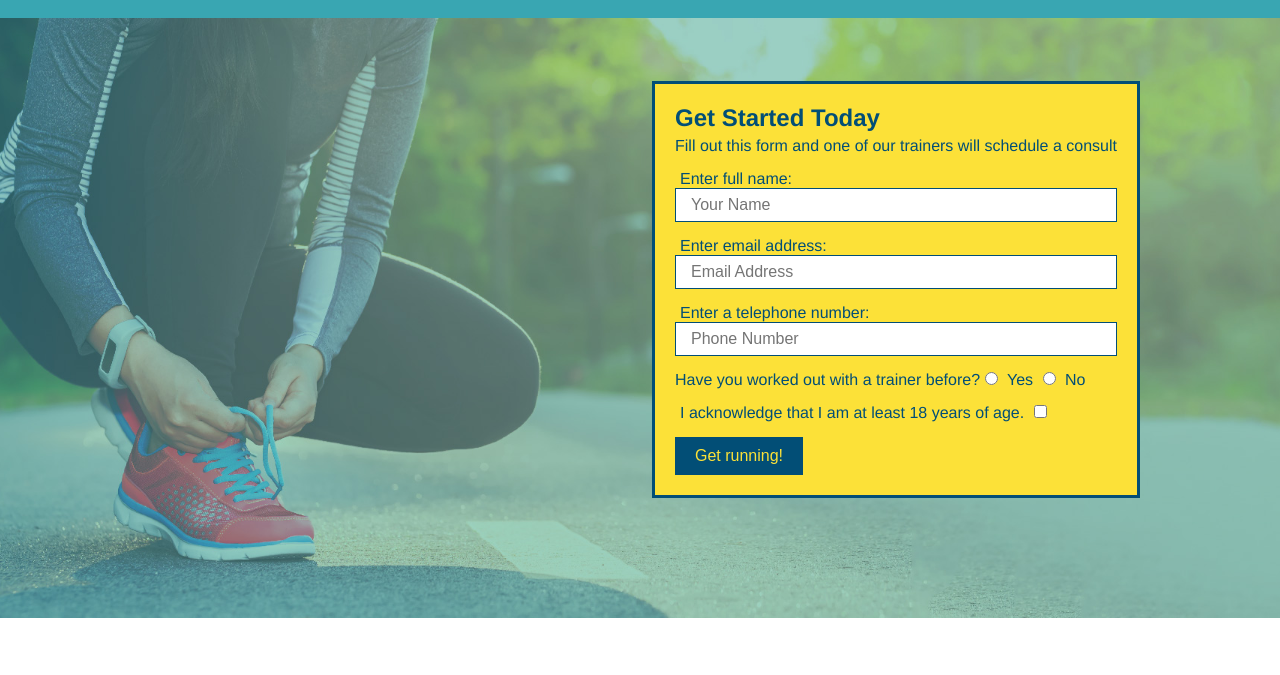
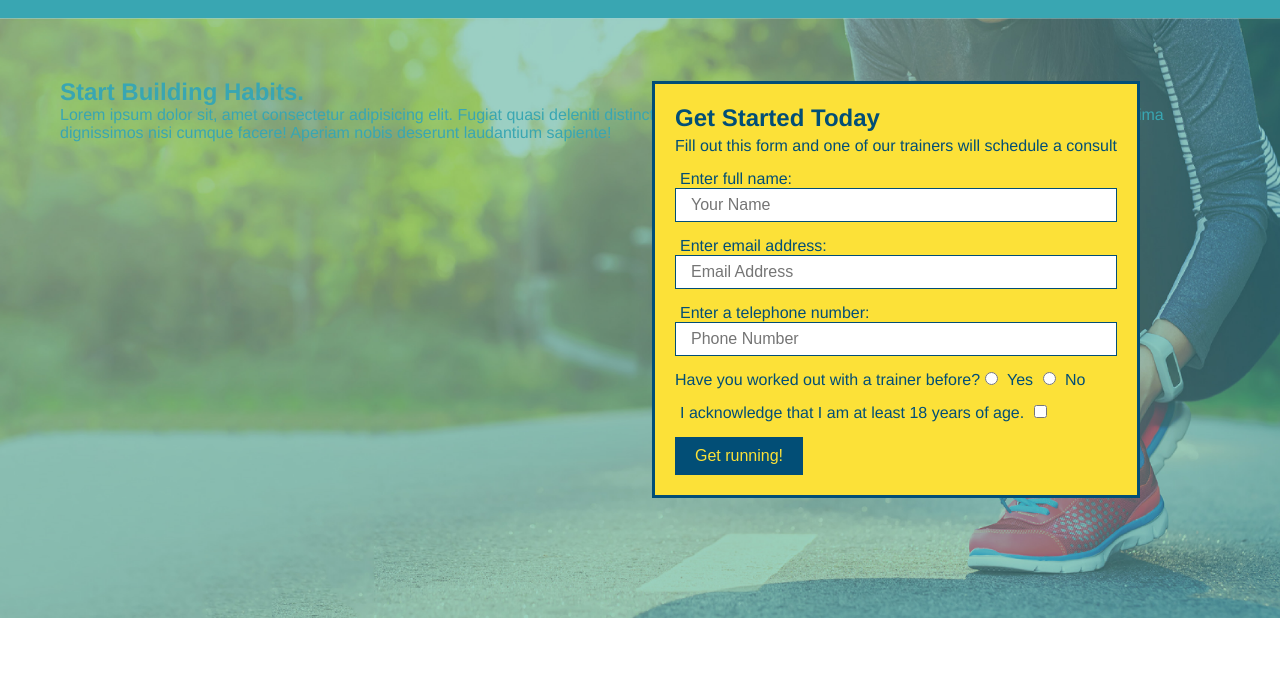
Before and after one commit to elizabethodell/run-buddy, a plain HTML site: page index.html in a window 1280 px wide. Shown: the part 64-739 px from the top of the page. Drawn offline with Linux system fonts and the light colour scheme.

Commit message:
add content to hero, replace image

```diff
--- a/assets/css/style.css
+++ b/assets/css/style.css
@@ -73,7 +73,7 @@
 
   /* Hero Style Start */
   .hero {
-    background-image: url("../images/hero-bg.jpg");
+    background-image: url("../images/flipped-hero-image.jpg");
     height: 600px;
     background-size: cover;
     background-position: center;
--- a/index.html
+++ b/index.html
@@ -36,6 +36,12 @@
 
         <!-- hero/jumbotron-->
             <section class="hero">
+             <div class="hero-cta">
+                    <h2> Start Building Habits.</h2>
+                    <p>
+                        Lorem ipsum dolor sit, amet consectetur adipisicing elit. Fugiat quasi deleniti distinctio eveniet adipisci eum quo animi, nulla consequatur voluptatem minima dignissimos nisi cumque facere! Aperiam nobis deserunt laudantium sapiente!
+                    </p>
+            </div>
             <div class="hero-form">
             <div>
                 <h3>Get Started Today</h3>
```
Also changed, not shown: assets/images/flipped-hero-image.jpg (added).
